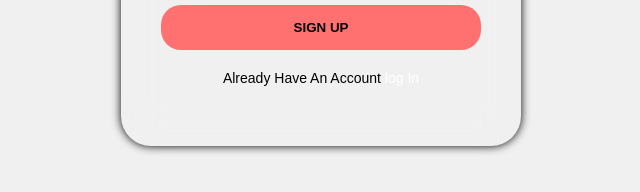
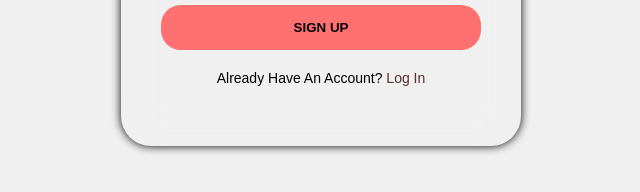
Before and after one commit to lamichhaneyb/WhatsToday-Website, a plain HTML site: page login.html in a window 1280 px wide. Shown: the part 504-696 px from the top of the page, 319-959 px from the left. Drawn offline with Linux system fonts and the light colour scheme.

Commit message:
Fixed log in color

```diff
--- a/login.html
+++ b/login.html
@@ -20,7 +20,8 @@
             <input type="password" placeholder="Re-Enter password" required>
             <button class="submit" type="submit" formaction="index.html" formtarget="_blank">SIGN UP</button>
         <div class="signup">
-             Already Have An Account<a href="index.html"> log In</a>
+             Already Have An Account?
+             <a href="index.html"> Log In</a>
         </div>
     </div>
     </div>
--- a/style.css
+++ b/style.css
@@ -431,7 +431,7 @@
  }
  .signup a {
     text-decoration: none;
-    color: rgb(255, 255, 255);
+    color: #572E2E;
     cursor: pointer;
  }
 
```
